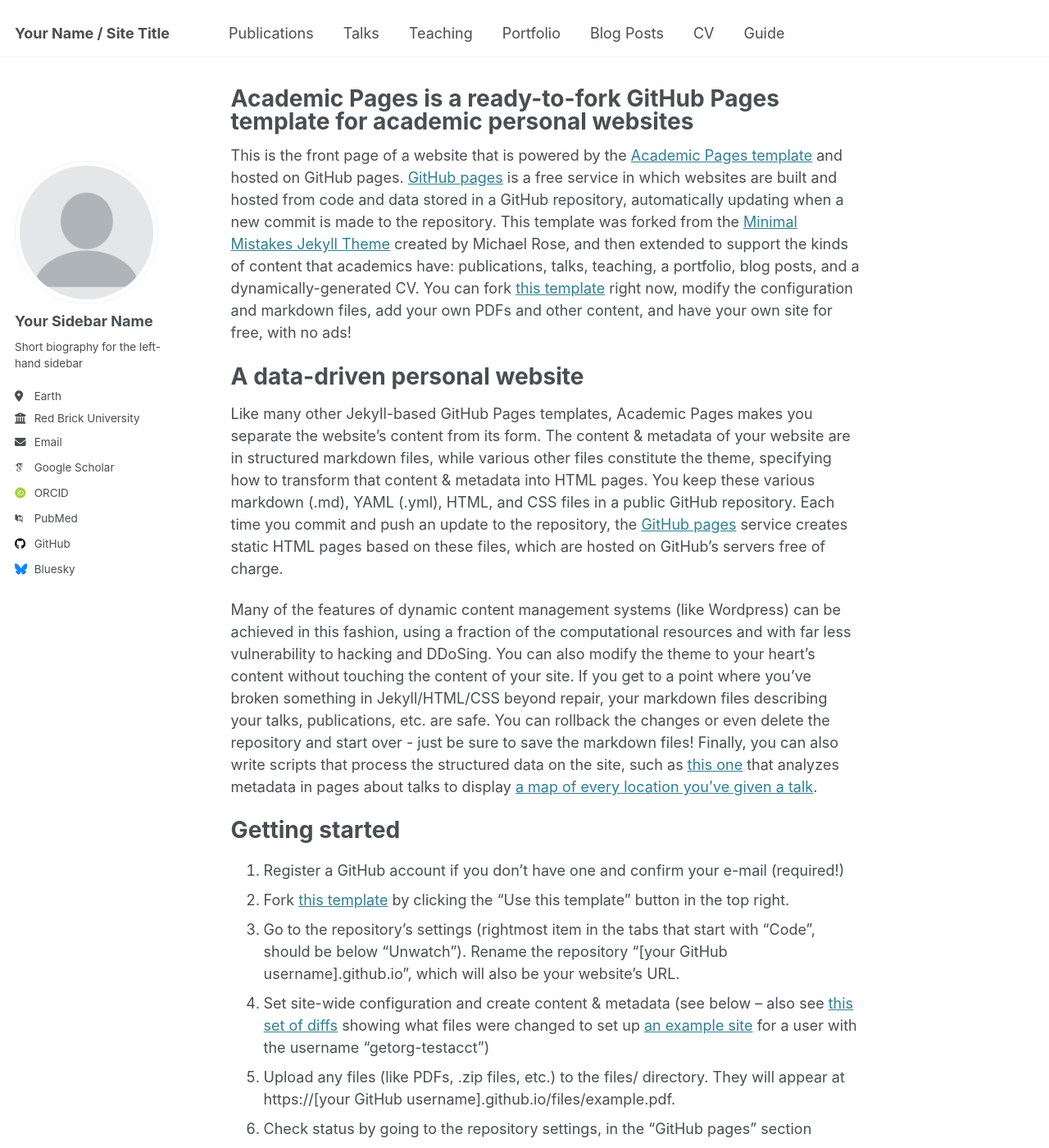
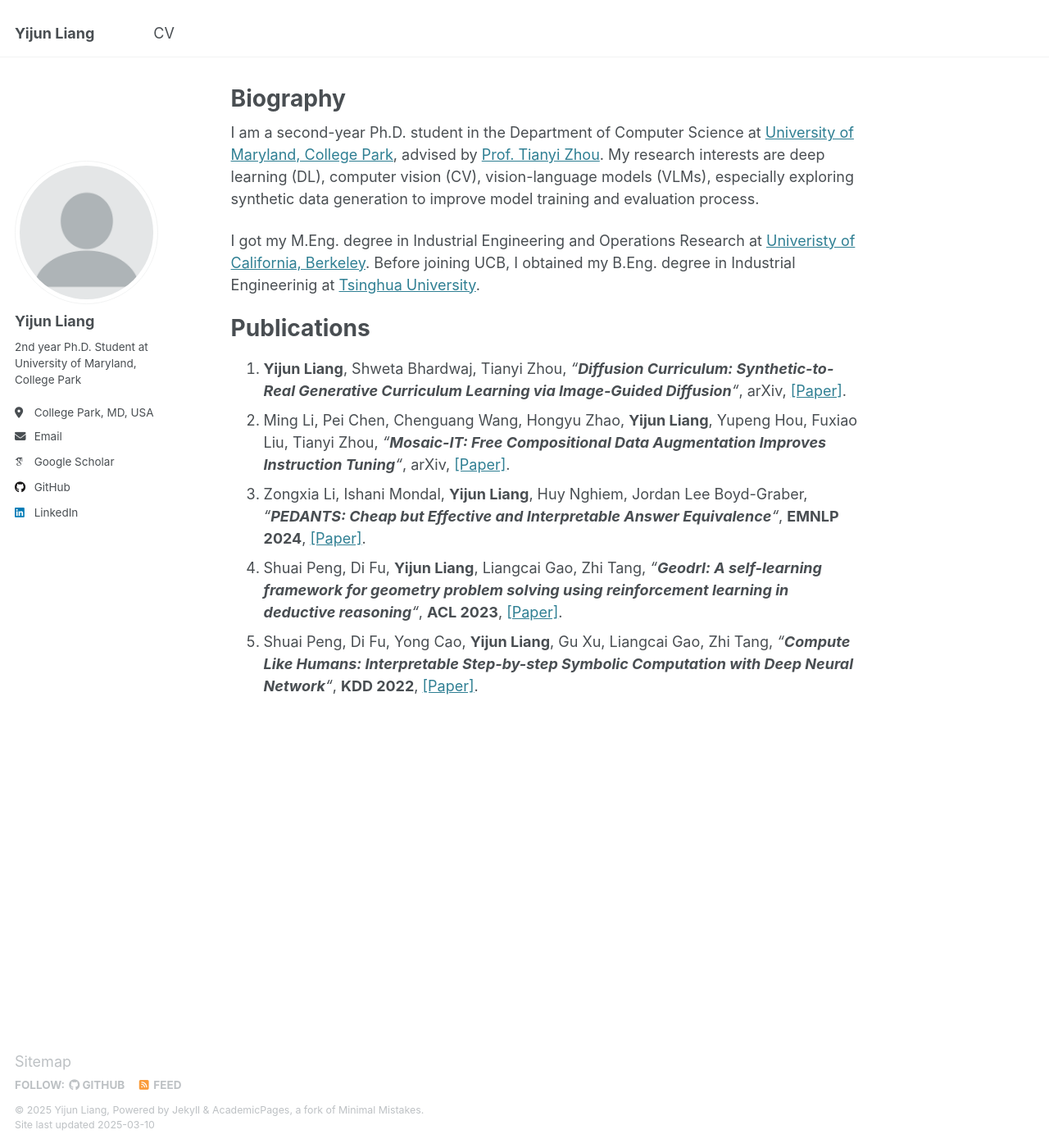
Before and after one commit to joliang17/joliang17.github.io, a Jekyll site: the page built from _pages/about.md, in a window 1280 px wide and 1400 px high. Shown: the whole window at 82% size. Built offline with Jekyll 4.4.1, drawn with Linux system fonts in a browser that asks for light colours; some web fonts are replaced; some of the changed text lies outside the part shown.

Commit message:
update 0310

```diff
--- a/_config.yml
+++ b/_config.yml
@@ -9,13 +9,13 @@
 # Basic Site Settings
 locale                   : "en-US"
 site_theme               : "default"
-title                    : "Your Name / Site Title"
+title                    : "Yijun Liang"
 title_separator          : "-"
-name                     : &name "Your Name"
+name                     : &name "Yijun Liang"
 description              : &description "personal description"
-url                      : https://academicpages.github.io # the base hostname & protocol for your site e.g. "https://[your GitHub username].github.io"
+url                      : https://joliang17.github.io # the base hostname & protocol for your site e.g. "https://[your GitHub username].github.io"
 baseurl                  : "" # the subpath of your site, e.g. "/blog"
-repository               : "academicpages/academicpages.github.io"
+repository               : "joliang17/joliang17.github.io"
 
 # Site Author - The following control what appear as part of the author content on the side bar.
 #               If a field is blank the icon and link will not appear, otherwise it will be shown.
@@ -23,21 +23,21 @@ repository               : "academicpages/academicpages.github.io"
 author:
   # Biographic information
   avatar           : "profile.png"
-  name             : "Your Sidebar Name"
+  name             : "Yijun Liang"
   pronouns         : # example: "she/her"
-  bio              : "Short biography for the left-hand sidebar"
-  location         : "Earth"
-  employer         : "Red Brick University"
+  bio              : "2nd year Ph.D. Student at University of Maryland, College Park"
+  location         : "College Park, MD, USA"
+#  employer         : "Red Brick University"
   uri              : # URL
-  email            : "none@example.org"
+  email            : "yliang17@umd.edu"
 
   # Academic websites
   arxiv            : # URL - Update with the correct link to your profile
-  googlescholar    : "https://scholar.google.com/citations?user=PS_CX0AAAAAJ"
+  googlescholar    : "https://scholar.google.com/citations?user=YSy5z0MAAAAJ&hl=en"
   impactstory      : # URL
-  orcid            : "http://orcid.org/yourorcidurl"
+  orcid            :
   semantic         : # URL
-  pubmed           : "https://www.ncbi.nlm.nih.gov/pubmed/?term=john+snow"
+  pubmed           :
   researchgate     : # URL
   scopus           : # URL
 
@@ -45,12 +45,12 @@ author:
   bitbucket        : # Username - Update with your username on the site
   codepen          : # Username
   dribbble         : # Username
-  github           : "academicpages"
+  github           : "joliang17"
   kaggle           : # Username
   stackoverflow    : # User number or user number and name (i.e., use "1" or "1/jeff-atwood")
 
   # Social media
-  bluesky          : "bsky.app" # Replace this with you Bluesky username
+  bluesky          : # Replace this with you Bluesky username
   facebook         : # Username
   flickr           : # Username
   foursquare       : # Username
@@ -59,7 +59,7 @@ author:
   keybase          : # Username
   instagram        : # Username
   lastfm           : # Username
-  linkedin         : # Username
+  linkedin         : joanna-yijunliang
   mastodon         : # URL
   medium           : # URL
   pinterest        : # Username
@@ -77,10 +77,10 @@ author:
 
 # Publication Category - The following the list of publication categories and their headings
 publication_category:
-  books:
-    title: 'Books'
-  manuscripts:
-    title: 'Journal Articles'
+#  books:
+#    title: 'Books'
+#  manuscripts:
+#    title: 'Journal Articles'
   conferences:
     title: 'Conference Papers'
 
--- a/_data/navigation.yml
+++ b/_data/navigation.yml
@@ -5,23 +5,23 @@
 # prevent it from being included in the site.
 
 main:
-  - title: "Publications"
-    url: /publications/
+#  - title: "Publications"
+#    url: /publications/
 
-  - title: "Talks"
-    url: /talks/
+#  - title: "Talks"
+#    url: /talks/
 
-  - title: "Teaching"
-    url: /teaching/
+#  - title: "Teaching"
+#    url: /teaching/
 
-  - title: "Portfolio"
-    url: /portfolio/
+#  - title: "Portfolio"
+#    url: /portfolio/
 
-  - title: "Blog Posts"
-    url: /year-archive/
+#  - title: "Blog Posts"
+#    url: /year-archive/
 
   - title: "CV"
-    url: /cv/
+    url: /files/CV_Yijun.pdf
 
-  - title: "Guide"
-    url: /markdown/
+#  - title: "Guide"
+#    url: /markdown/
--- a/_pages/about.md
+++ b/_pages/about.md
@@ -1,49 +1,24 @@
 ---
 permalink: /
-title: "Academic Pages is a ready-to-fork GitHub Pages template for academic personal websites"
+title: "Biography"
 author_profile: true
 redirect_from:
   - /about/
   - /about.html
 ---
 
-This is the front page of a website that is powered by the [Academic Pages template](https://github.com/academicpages/academicpages.github.io) and hosted on GitHub pages. [GitHub pages](https://pages.github.com) is a free service in which websites are built and hosted from code and data stored in a GitHub repository, automatically updating when a new commit is made to the repository. This template was forked from the [Minimal Mistakes Jekyll Theme](https://mmistakes.github.io/minimal-mistakes/) created by Michael Rose, and then extended to support the kinds of content that academics have: publications, talks, teaching, a portfolio, blog posts, and a dynamically-generated CV. You can fork [this template](https://github.com/academicpages/academicpages.github.io) right now, modify the configuration and markdown files, add your own PDFs and other content, and have your own site for free, with no ads!
+I am a second-year Ph.D. student in the Department of Computer Science at [University of Maryland, College Park](https://umd.edu/), advised by [Prof. Tianyi Zhou](https://tianyizhou.github.io/).
+My research interests are deep learning (DL), computer vision (CV), vision-language models (VLMs), especially exploring synthetic data generation to improve model training and evaluation process.
 
-A data-driven personal website
+I got my M.Eng. degree in Industrial Engineering and Operations Research at [Univeristy of California, Berkeley](https://ieor.berkeley.edu/). Before joining UCB, I obtained my B.Eng. degree in Industrial Engineerinig at [Tsinghua University](https://www.ie.tsinghua.edu.cn/eng/).
+
+[//]: # (I previously worked at ByteDance)
+
+
+Publications
 ======
-Like many other Jekyll-based GitHub Pages templates, Academic Pages makes you separate the website's content from its form. The content & metadata of your website are in structured markdown files, while various other files constitute the theme, specifying how to transform that content & metadata into HTML pages. You keep these various markdown (.md), YAML (.yml), HTML, and CSS files in a public GitHub repository. Each time you commit and push an update to the repository, the [GitHub pages](https://pages.github.com/) service creates static HTML pages based on these files, which are hosted on GitHub's servers free of charge.
-
-Many of the features of dynamic content management systems (like Wordpress) can be achieved in this fashion, using a fraction of the computational resources and with far less vulnerability to hacking and DDoSing. You can also modify the theme to your heart's content without touching the content of your site. If you get to a point where you've broken something in Jekyll/HTML/CSS beyond repair, your markdown files describing your talks, publications, etc. are safe. You can rollback the changes or even delete the repository and start over - just be sure to save the markdown files! Finally, you can also write scripts that process the structured data on the site, such as [this one](https://github.com/academicpages/academicpages.github.io/blob/master/talkmap.ipynb) that analyzes metadata in pages about talks to display [a map of every location you've given a talk](https://academicpages.github.io/talkmap.html).
-
-Getting started
-======
-1. Register a GitHub account if you don't have one and confirm your e-mail (required!)
-1. Fork [this template](https://github.com/academicpages/academicpages.github.io) by clicking the "Use this template" button in the top right.
-1. Go to the repository's settings (rightmost item in the tabs that start with "Code", should be below "Unwatch"). Rename the repository "[your GitHub username].github.io", which will also be your website's URL.
-1. Set site-wide configuration and create content & metadata (see below -- also see [this set of diffs](http://archive.is/3TPas) showing what files were changed to set up [an example site](https://getorg-testacct.github.io) for a user with the username "getorg-testacct")
-1. Upload any files (like PDFs, .zip files, etc.) to the files/ directory. They will appear at https://[your GitHub username].github.io/files/example.pdf.
-1. Check status by going to the repository settings, in the "GitHub pages" section
-
-Site-wide configuration
-------
-The main configuration file for the site is in the base directory in [_config.yml](https://github.com/academicpages/academicpages.github.io/blob/master/_config.yml), which defines the content in the sidebars and other site-wide features. You will need to replace the default variables with ones about yourself and your site's github repository. The configuration file for the top menu is in [_data/navigation.yml](https://github.com/academicpages/academicpages.github.io/blob/master/_data/navigation.yml). For example, if you don't have a portfolio or blog posts, you can remove those items from that navigation.yml file to remove them from the header.
-
-Create content & metadata
-------
-For site content, there is one markdown file for each type of content, which are stored in directories like _publications, _talks, _posts, _teaching, or _pages. For example, each talk is a markdown file in the [_talks directory](https://github.com/academicpages/academicpages.github.io/tree/master/_talks). At the top of each markdown file is structured data in YAML about the talk, which the theme will parse to do lots of cool stuff. The same structured data about a talk is used to generate the list of talks on the [Talks page](https://academicpages.github.io/talks), each [individual page](https://academicpages.github.io/talks/2012-03-01-talk-1) for specific talks, the talks section for the [CV page](https://academicpages.github.io/cv), and the [map of places you've given a talk](https://academicpages.github.io/talkmap.html) (if you run this [python file](https://github.com/academicpages/academicpages.github.io/blob/master/talkmap.py) or [Jupyter notebook](https://github.com/academicpages/academicpages.github.io/blob/master/talkmap.ipynb), which creates the HTML for the map based on the contents of the _talks directory).
-
-**Markdown generator**
-
-The repository includes [a set of Jupyter notebooks](https://github.com/academicpages/academicpages.github.io/tree/master/markdown_generator
-) that converts a CSV containing structured data about talks or presentations into individual markdown files that will be properly formatted for the Academic Pages template. The sample CSVs in that directory are the ones I used to create my own personal website at stuartgeiger.com. My usual workflow is that I keep a spreadsheet of my publications and talks, then run the code in these notebooks to generate the markdown files, then commit and push them to the GitHub repository.
-
-How to edit your site's GitHub repository
-------
-Many people use a git client to create files on their local computer and then push them to GitHub's servers. If you are not familiar with git, you can directly edit these configuration and markdown files directly in the github.com interface. Navigate to a file (like [this one](https://github.com/academicpages/academicpages.github.io/blob/master/_talks/2012-03-01-talk-1.md) and click the pencil icon in the top right of the content preview (to the right of the "Raw | Blame | History" buttons). You can delete a file by clicking the trashcan icon to the right of the pencil icon. You can also create new files or upload files by navigating to a directory and clicking the "Create new file" or "Upload files" buttons.
-
-Example: editing a markdown file for a talk
-![Editing a markdown file for a talk](/images/editing-talk.png)
-
-For more info
-------
-More info about configuring Academic Pages can be found in [the guide](https://academicpages.github.io/markdown/), the [growing wiki](https://github.com/academicpages/academicpages.github.io/wiki), and you can always [ask a question on GitHub](https://github.com/academicpages/academicpages.github.io/discussions). The [guides for the Minimal Mistakes theme](https://mmistakes.github.io/minimal-mistakes/docs/configuration/) (which this theme was forked from) might also be helpful.
+1. **Yijun Liang**, Shweta Bhardwaj, Tianyi Zhou, *"**Diffusion Curriculum: Synthetic-to-Real Generative Curriculum Learning via Image-Guided Diffusion**"*, arXiv, [[Paper]](https://arxiv.org/abs/2410.13674).
+2. Ming Li, Pei Chen, Chenguang Wang, Hongyu Zhao, **Yijun Liang**, Yupeng Hou, Fuxiao Liu, Tianyi Zhou, *"**Mosaic-IT: Free Compositional Data Augmentation Improves Instruction Tuning**"*, arXiv, [[Paper]](https://arxiv.org/abs/2405.13326).
+3. Zongxia Li, Ishani Mondal, **Yijun Liang**, Huy Nghiem, Jordan Lee Boyd-Graber, *"**PEDANTS: Cheap but Effective and Interpretable Answer Equivalence**"*, **EMNLP 2024**, [[Paper]](https://arxiv.org/abs/2402.11161).
+4. Shuai Peng, Di Fu, **Yijun Liang**, Liangcai Gao, Zhi Tang, *"**Geodrl: A self-learning framework for geometry problem solving using reinforcement learning in deductive reasoning**"*, **ACL 2023**, [[Paper]](https://aclanthology.org/2023.findings-acl.850.pdf).
+5. Shuai Peng, Di Fu, Yong Cao, **Yijun Liang**, Gu Xu, Liangcai Gao, Zhi Tang, *"**Compute Like Humans: Interpretable Step-by-step Symbolic Computation with Deep Neural Network**"*, **KDD 2022**, [[Paper]](https://dl.acm.org/doi/abs/10.1145/3534678.3539276).
```
Also changed, not shown: 2 other files.
